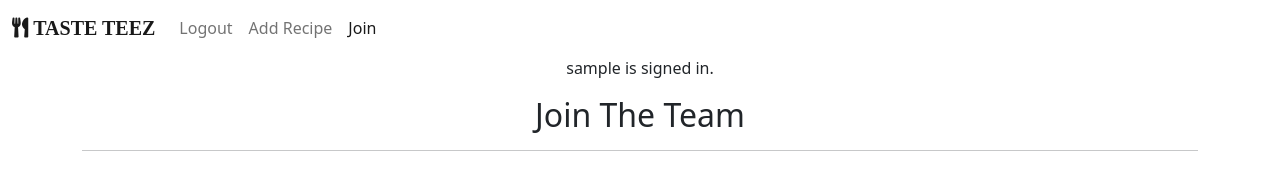
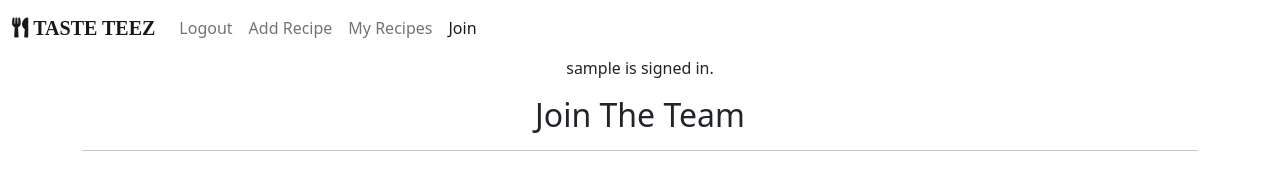
Before and after one commit to Chris-Tranter/tastethis, a Django app: page /join/ in a window 1280 px wide. Shown: the top 192 px of the page. Run offline with Django 4.2, Linux system fonts and the light colour scheme; the visitor is signed in with stand-in values (Sample User, id 1); some libraries are stand-ins or nearby versions.

Commit message:
Add link for my recipes to base.html

```diff
--- a/templates/base.html
+++ b/templates/base.html
@@ -42,6 +42,9 @@
                     </li>
                     <li class="nav-item">
                         <a class="nav-link {% if request.path == add_recipe_url %}active{% endif %}" aria-current="page" href= "{% url 'add_recipe' %}">Add Recipe</a>
+                    </li>
+                    <li class="nav-item">
+                        <a class="nav-link {% if request.path == my_recipes_url %}active{% endif %}" aria-current="page" href= "{% url 'my_recipes' %}">My Recipes</a>
                     </li>
                     <li class="nav-item">
                         <a class="nav-link {% if request.path == join_url %}active{%endif%}" aria-current="page" href="{% url 'join' %}">Join</a>
```
